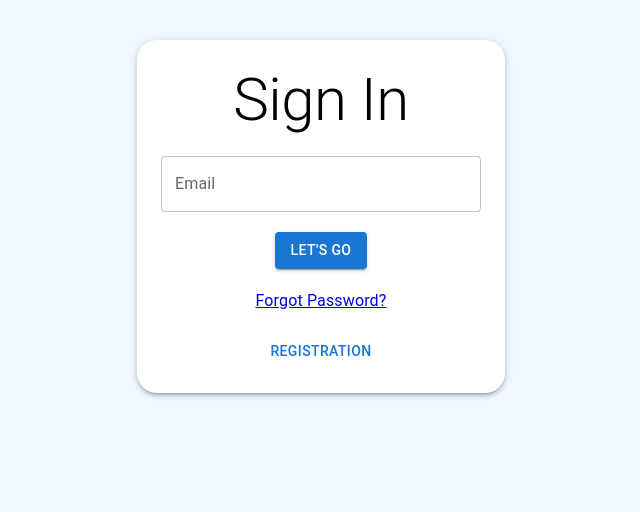
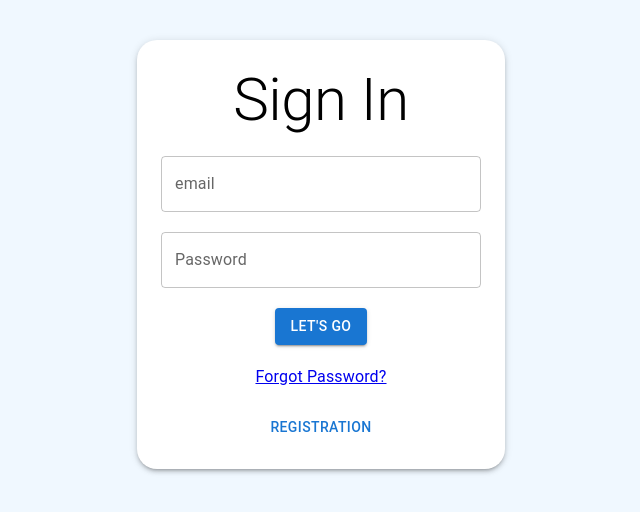
Before and after one commit to ikbalrazu/RealChatApp, a React (Create React App) app: page / in a window 1280 px wide. Shown: the top 512 px of the page, without its empty margins (319-959 px from the left). Built offline with nearby package versions, Linux system fonts and the light colour scheme.

Commit message:
login form update

```diff
--- a/src/page/Login.jsx
+++ b/src/page/Login.jsx
@@ -6,23 +6,38 @@ import Alert from '@mui/material/Alert';
 import LinearProgress from '@mui/material/LinearProgress';
 import { Link } from 'react-router-dom';
 import {useForm, Controller} from 'react-hook-form';
+import { yupResolver } from "@hookform/resolvers/yup";
+import * as yup from "yup";
 
 import './Login.css';
 
 const Login = () => {
-    const chatpage = useNavigate();
-    const [email,setEmail] = useState();
-    const [password,setPassword] = useState();
-    const [alert,setAlert] = useState(false);
-    const [alertContent, setAlertContent] = useState('');
+    // const chatpage = useNavigate();
+    // const [email,setEmail] = useState();
+    // const [password,setPassword] = useState();
+    // const [alert,setAlert] = useState(false);
+    // const [alertContent, setAlertContent] = useState('');
     const [loader,setLoader] = useState(false);
 
-    const {handleSubmit, control, formState:{errors}} = useForm();
+    const SignupSchema = yup.object().shape({
+      email: yup.string().required('Email is required').email('Email is invalid'),
+      password: yup.string()
+      .required('Password is required')
+      .min(8, 'Password must contain at least 8 characters'),
+      // age: yup.number().required().positive().integer(),
+      // website: yup.string().url()
+    });
 
-    const LoginUser = async(data) => {
-      e.preventDefault();
+    const { handleSubmit, control, formState: { errors } } = useForm({
+      resolver: yupResolver(SignupSchema)
+    });
 
-      console.log("data:",data);
+    const onSubmit = async(value) => {
+
+      console.log("data:",value);
+      setLoader(true);
+      //const data = await axios.post("/user/login",{value.email,valuepassword});
+
         // if (!email || !password) {
         //     console.log("Please fill the all fields");
         //     setAlertContent("Please fill the all fields");
@@ -63,10 +78,16 @@ const Login = () => {
         // }
     }
 
+    const style = {
+      margin: "auto",
+      "max-width": "300px"
+    };
+
   return (
-    <div className='container'>
-      <form onSubmit={handleSubmit(LoginUser)}>
+    <div>
+
       <Box
+      onSubmit={handleSubmit(onSubmit)}
       bgcolor={"white"}
       component="form"
       maxWidth={320}
@@ -86,33 +107,47 @@ const Login = () => {
 
       {/* {alert ? <Alert severity='error'>{alertContent}</Alert> : <></> } */}
 
+
+
           <Controller
-      name="email"
+          name='email'
           control={control}
+          rules={{required:true}}
           render={({field})=>(
               <TextField
-        type={'email'}
+              {...field}
+              label="email"
+              error={!!errors['email']}
+              helperText={errors['email'] ? errors['email'].message : ''}
+              // helperText={errors?.email ? errors?.email?.message : ""}
+              type="email"
               fullWidth
-        name='email'
+              />
+          )}
+          />
+
+          <Controller
+          name='password'
+          control={control}
+          rules={{required:true}}
+          render={({field})=>(
+            <TextField
+            type={"password"}
+            fullWidth
+            name='password'
             {...field}
-        // onChange={(e) => setEmail(e.target.value.toLowerCase())}
+            error={!!errors['password']}
+            helperText={errors['password'] ? errors['password'].message : ''}
+            // helperText={errors?.password ? errors?.password?.message : ""}
+            // onChange={(e) => setPassword(e.target.value)}
             id="outlined-basic"
-        label="Email"
+            label="Password"
             variant="outlined"
             />
           )}
           />
 
-      {/* <TextField
-      type={"password"}
-      fullWidth
-      name='password'
-      {...register('password')}
-      // onChange={(e) => setPassword(e.target.value)}
-      id="outlined-basic"
-      label="Password"
-      variant="outlined"
-      /> */}
+
 
       <Button
       variant='contained'
@@ -123,13 +158,14 @@ const Login = () => {
       </Button>
 
 
+
       <Typography>
         <Link to="forgotpassword">Forgot Password?</Link>
       </Typography>
       <Link style={{textDecoration:"none"}} to="register"><Button>Registration</Button></Link>
       {loader ? <LinearProgress sx={{ width: '100%' }}/> : <></>}
       </Box>
-      </form>
+
     </div>
   )
 }
```
Lines whose indentation alone changed are shown as unchanged.
